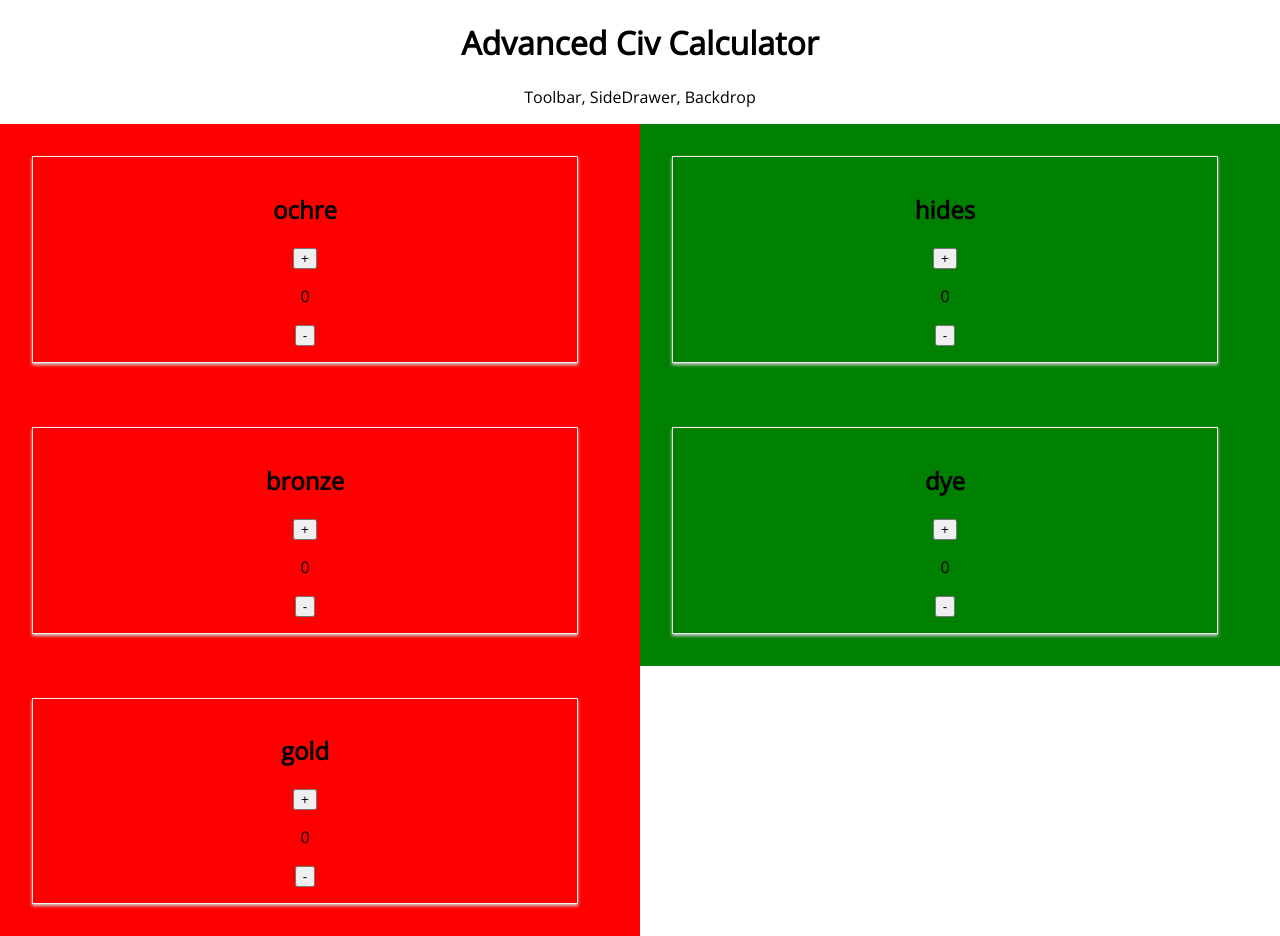
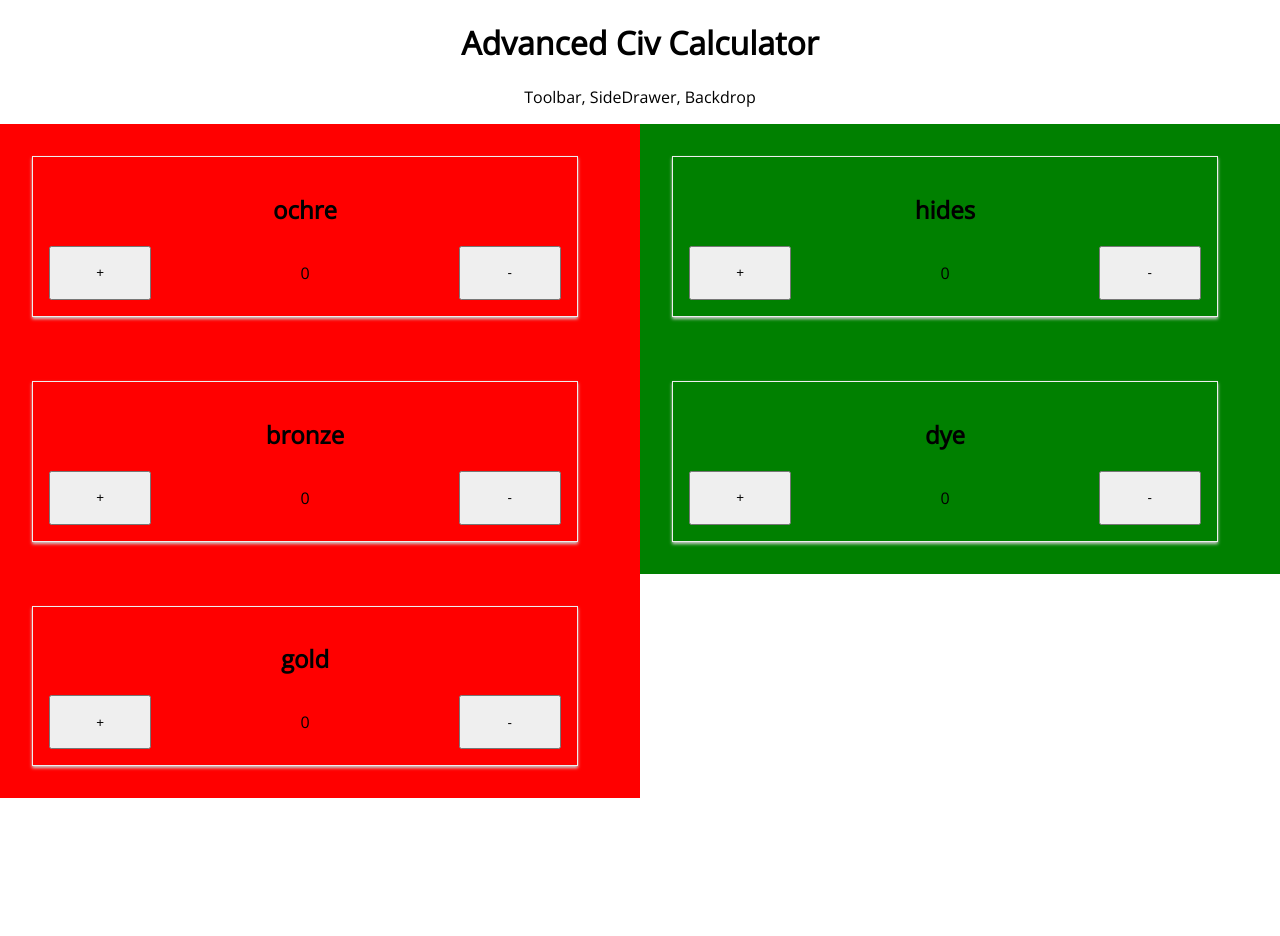
Before and after one commit to paasovaara/adv-civ-calculator, a React (Create React App) app: page / in a window 1280 px wide. After the commit the page ends 800 px from the top, so only its background shows below. Built offline with nearby package versions, Linux system fonts and the light colour scheme.

Commit message:
Added proptypes and CountSelector component

```diff
--- a/package.json
+++ b/package.json
@@ -6,6 +6,7 @@
     "@testing-library/jest-dom": "^5.11.4",
     "@testing-library/react": "^11.1.0",
     "@testing-library/user-event": "^12.1.10",
+    "prop-types": "^15.7.2",
     "react": "^17.0.1",
     "react-dom": "^17.0.1",
     "react-scripts": "4.0.1",
--- a/src/components/CommodityCard/CommodityCard.js
+++ b/src/components/CommodityCard/CommodityCard.js
@@ -1,20 +1,14 @@
 import React, { Fragment, useState } from "react";
 import classes from "./CommodityCard.module.css";
+import CountSelector from "./CountSelector/CountSelector";
 
 
 const CommodityCard = (props) => {
-  const [count, setCount] = useState(0);
 
   return (
     <div className={classes.CommodityCard}>
       <h2>{props.type}</h2>
-      <button onClick={() => count > props.max ? setCount(props.max): setCount(count + 1)} >
-        +
-      </button>
-      <p>{count}</p>
-      <button onClick={() => count > 0 ? setCount(count - 1): setCount(0)}>
-        -
-      </button>
+      <CountSelector max={5} />
     </div>
   );
 }
--- /dev/null
+++ b/src/components/CommodityCard/CountSelector/CountSelector.js
@@ -0,0 +1,25 @@
+import React, {useState} from "react";
+import PropTypes from "prop-types";
+import classes from "./CountSelector.module.css";
+
+const CountSelector = (props) => {
+  const [count, setCount] = useState(0);
+
+  return (
+    <div className={classes.CountSelector}>
+      <button onClick={() => count >= props.max ? setCount(props.max): setCount(count + 1)} >
+        +
+      </button>
+      <p>{count}</p>
+      <button onClick={() => count > 0 ? setCount(count - 1): setCount(0)}>
+        -
+      </button>
+    </div>
+  )
+};
+
+CountSelector.propTypes = {
+  max: PropTypes.number.isRequired
+}
+
+export default CountSelector;
--- /dev/null
+++ b/src/components/CommodityCard/CountSelector/CountSelector.module.css
@@ -0,0 +1,13 @@
+.CountSelector {
+  display:flex;
+  flex-flow: col;
+}
+
+.CountSelector > button {
+  width: 20%;
+  display: block;
+}
+
+.CountSelector > p {
+  width: 60%;
+}
```
Also changed, not shown: 1 other file (tests, documents, lock files or other folders).
